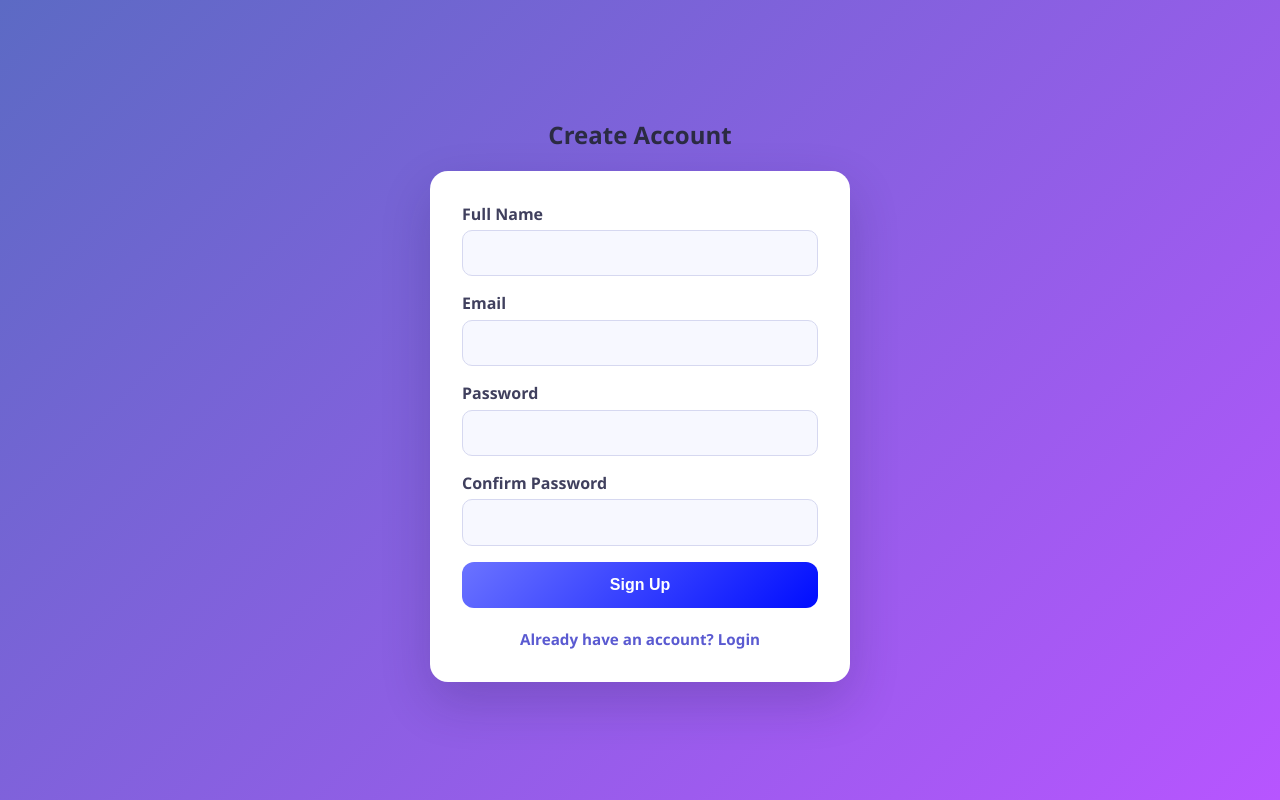
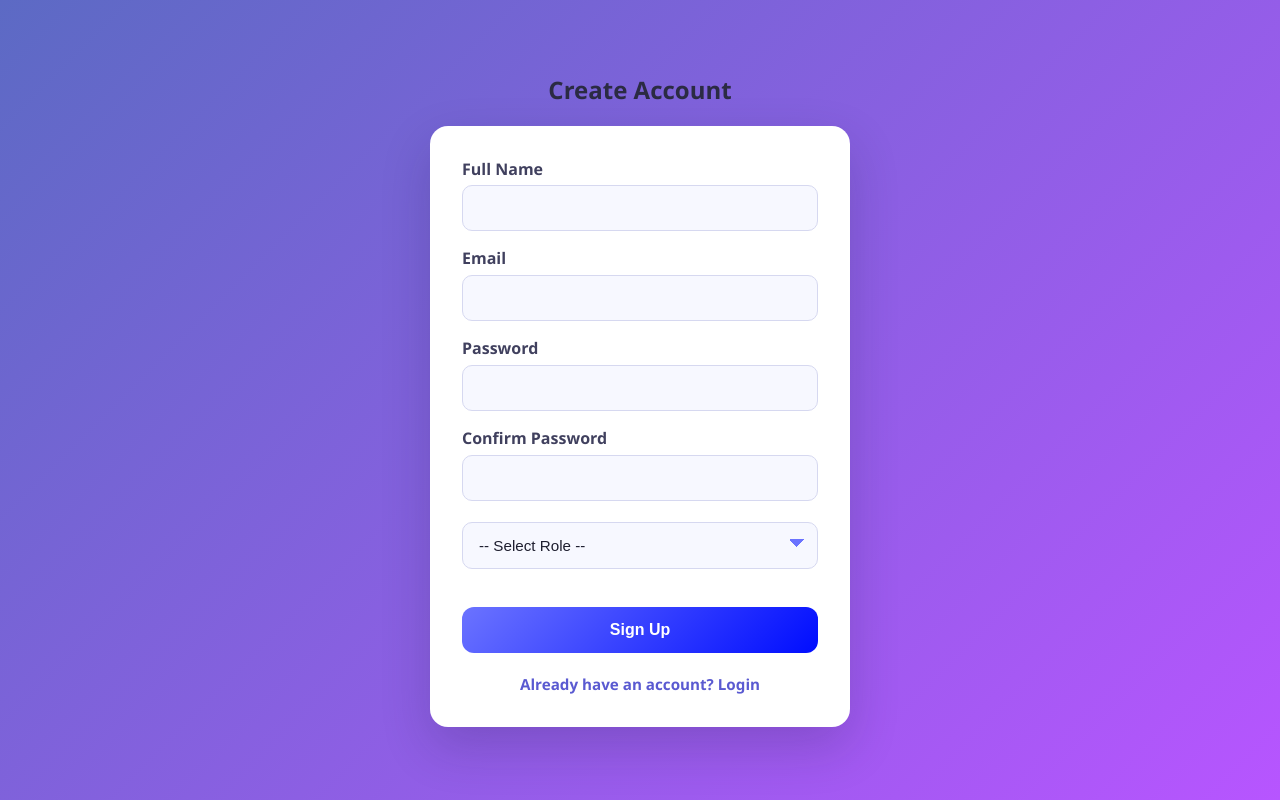
Before and after one commit to Dosani420/Login-Signup, a Django app: page /signup/ in a window 1280 px wide. Run offline with Django 5.2, Linux system fonts and the light colour scheme.

Commit message:
updated CSS file

```diff
--- a/project/projectapp/models.py
+++ b/project/projectapp/models.py
@@ -6,6 +6,7 @@ class person(models.Model):
     name = models.CharField(max_length=100)
     email = models.EmailField(unique=True)
     password = models.CharField(max_length=100)
+    role = models.CharField(max_length=100,default="Null")
 
     def __str__(self):
         return self.name
--- a/project/projectapp/static/css/auth.css
+++ b/project/projectapp/static/css/auth.css
@@ -62,7 +62,8 @@ label {
 
 input[type="text"],
 input[type="email"],
-input[type="password"] {
+input[type="password"],
+select {
     width: 100%;
     margin: 0.35rem 0 1rem;
     padding: 0.85rem 1rem;
@@ -75,6 +76,27 @@ input[type="password"] {
 
 input:focus {
     outline: none;
+    border-color: #6b73ff;
+    box-shadow: 0 0 0 3px rgba(107, 115, 255, 0.2);
+}
+
+select {
+    appearance: none;
+    background-color: #f7f8ff;
+    background-image: linear-gradient(45deg, transparent 50%, #6b73ff 50%), linear-gradient(135deg, #6b73ff 50%, transparent 50%);
+    background-position: calc(100% - 20px) calc(50% - 2px), calc(100% - 12px) calc(50% - 2px);
+    background-size: 8px 8px, 8px 8px;
+    background-repeat: no-repeat;
+    cursor: pointer;
+    color: #1e1e2f;
+}
+
+select option {
+    color: #1e1e2f;
+    background-color: #ffffff;
+}
+
+select:focus {
     border-color: #6b73ff;
     box-shadow: 0 0 0 3px rgba(107, 115, 255, 0.2);
 }
--- a/project/projectapp/templates/Signup.html
+++ b/project/projectapp/templates/Signup.html
@@ -28,6 +28,13 @@
         <label>Confirm Password</label><br>
         <input type="password" name="confirm_password" required><br>
 
+        <select name="role" required>
+                <option value="" disabled selected>-- Select Role --</option>
+                <option value="customer">Customer</option>
+                <option value="manager">Manager</option>
+        </select>
+        <br>
+        <br>
         <button type="submit" class="btn">Sign Up</button>
 
         <div class="bottom-links">
--- a/project/projectapp/views.py
+++ b/project/projectapp/views.py
@@ -16,11 +16,13 @@ def register(request):
         fullname = request.POST.get("fullname")
         email = request.POST.get("email")
         password = request.POST.get("password")
+        role = request.POST.get("role")
 
         person1 = person(
             name=fullname,
             email=email,
-            password=password
+            password=password,
+            role=role
         )
         person1.save()
 
```
Also changed, not shown: project/db.sqlite3, project/projectapp/migrations/0003_person_role_alter_person_email_alter_person_password.py (added).
